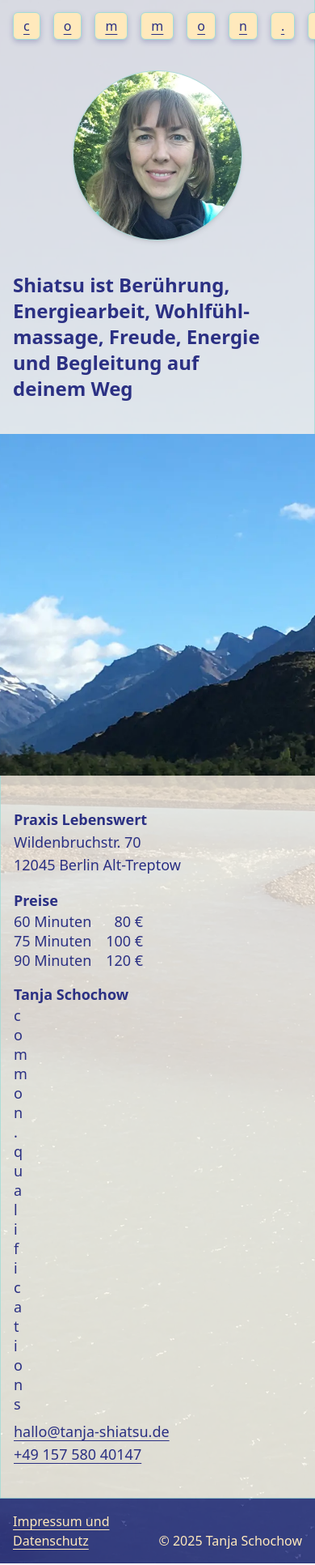
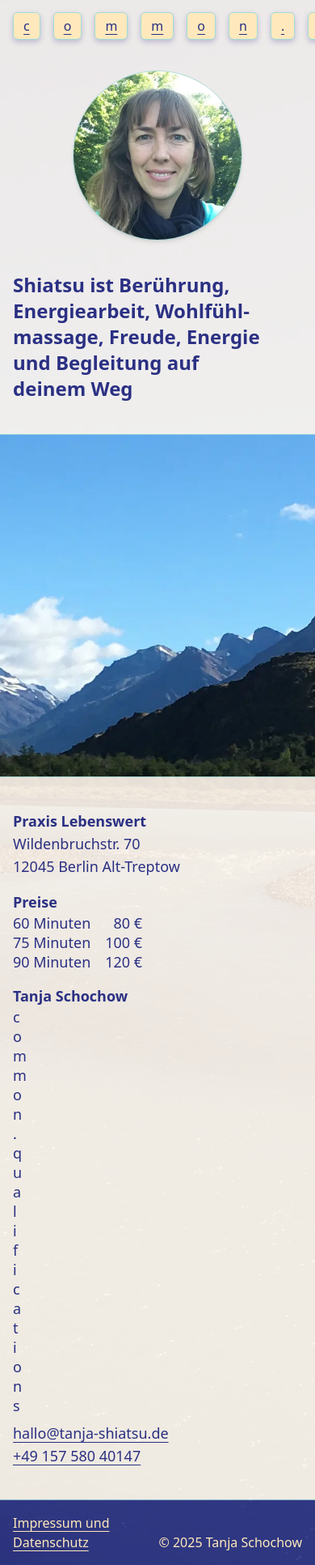
Before and after one commit to NinaHahne/tanja-shiatsu, a SvelteKit app: page /de/ in a window 390 px wide. Shown: the whole page at 81% size. Built offline with nearby package versions, Linux system fonts and the light colour scheme.

Commit message:
style: fix responsive border positions & bg opacity

```diff
--- a/src/routes/+layout.svelte
+++ b/src/routes/+layout.svelte
@@ -135,7 +135,7 @@
 
   <footer class="relative bottom-0 z-50 w-full">
     <div
-      class="flex min-h-16 items-end justify-between gap-2 border-t border-accent/80 bg-background-nav/80 p-4 md:items-center"
+      class="flex min-h-16 items-end justify-between gap-2 border-t border-accent/80 bg-background-nav/90 p-4 md:items-center"
     >
       <div class="flex flex-wrap gap-2">
         <a class="text-base text-link-contrast" href="/{$locale}/imprint">{$t('common.imprint_privacy')}</a>
--- a/src/routes/[locale]/+page.svelte
+++ b/src/routes/[locale]/+page.svelte
@@ -48,11 +48,13 @@
   >
     <!-- Linkes Info-Panel -->
     <aside
-      class="panel-left relative z-10 border-r border-accent/80 bg-background-alt/80"
+      class="panel-left relative z-10 border-b border-accent/80 bg-white/50 md:border-b-0 md:border-r md:bg-white/20"
       class:slide-out={isRevealed}
       data-panel="left"
     >
-      <div class="container mx-auto flex h-full flex-col justify-around gap-10 px-4 py-10 md:px-6 md:py-16 lg:px-8">
+      <div
+        class="container mx-auto flex h-full flex-col justify-around gap-10 bg-background-alt/80 px-4 py-10 md:px-6 md:py-16 lg:px-8"
+      >
         <!-- <img src={logoImage} alt="Shiatsu Logo" class="mx-auto mt-12 max-w-full opacity-0" /> -->
         <img
           src={tanjaImage}
@@ -81,11 +83,13 @@
 
     <!-- Rechtes Info-Panel -->
     <aside
-      class="panel-right relative z-10 border-l border-accent/80 bg-background-alt/80"
+      class="panel-right relative z-10 border-t border-accent/80 bg-white/50 md:border-l md:border-t-0 md:bg-white/20"
       class:slide-out={isRevealed}
       data-panel="right"
     >
-      <div class="container mx-auto flex h-full flex-col justify-between gap-4 px-4 py-10 md:px-6 md:py-16 lg:px-8">
+      <div
+        class="container mx-auto flex h-full flex-col justify-between gap-4 bg-background-alt/80 px-4 py-10 md:px-6 md:py-16 lg:px-8"
+      >
         <div class="text-lg/6 md:mt-4">
           <h5 class="font-semibold">{page.data.site.praxis}</h5>
           <p>{page.data.site.street}<br />{page.data.site.city}</p>
```
